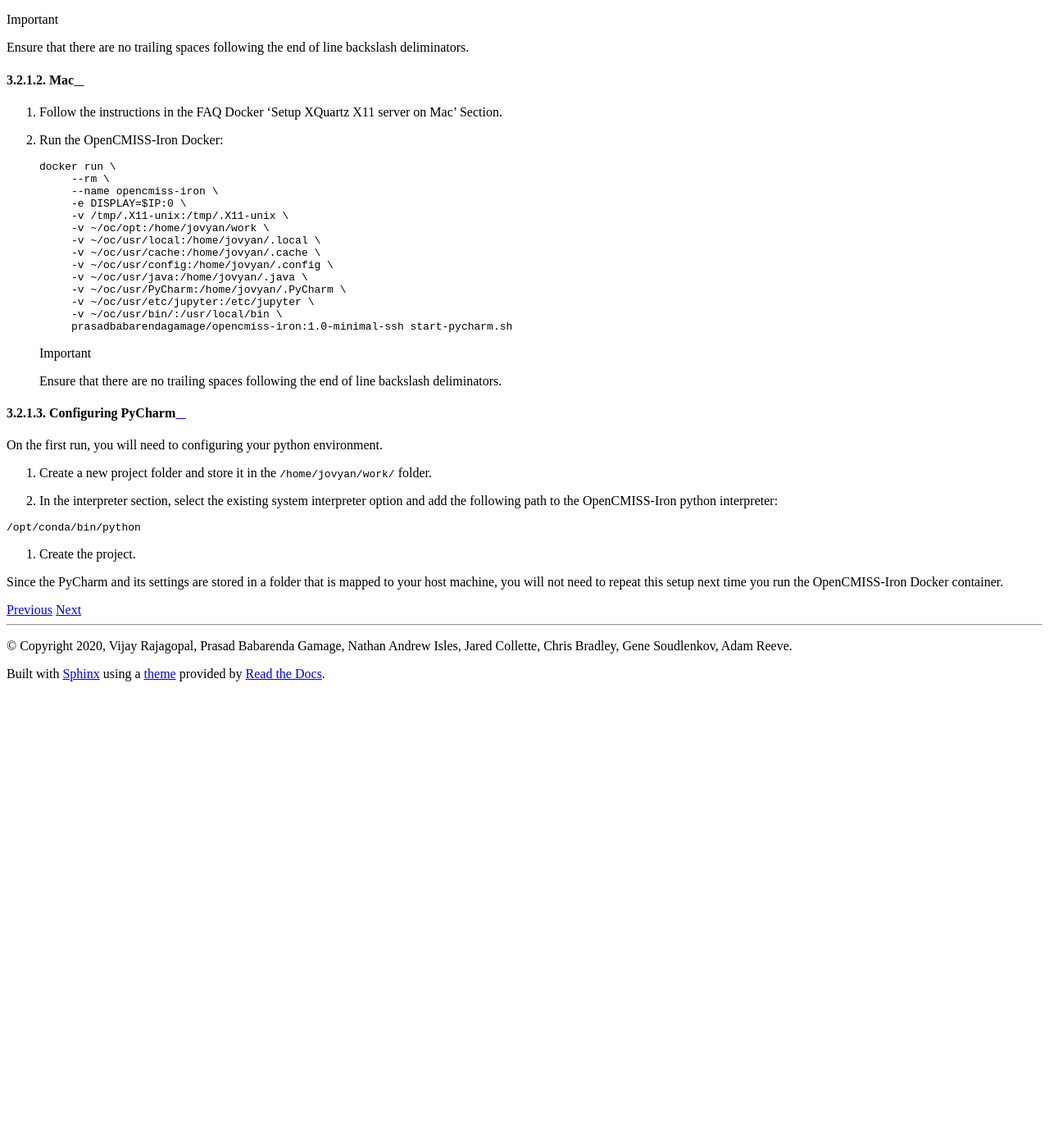
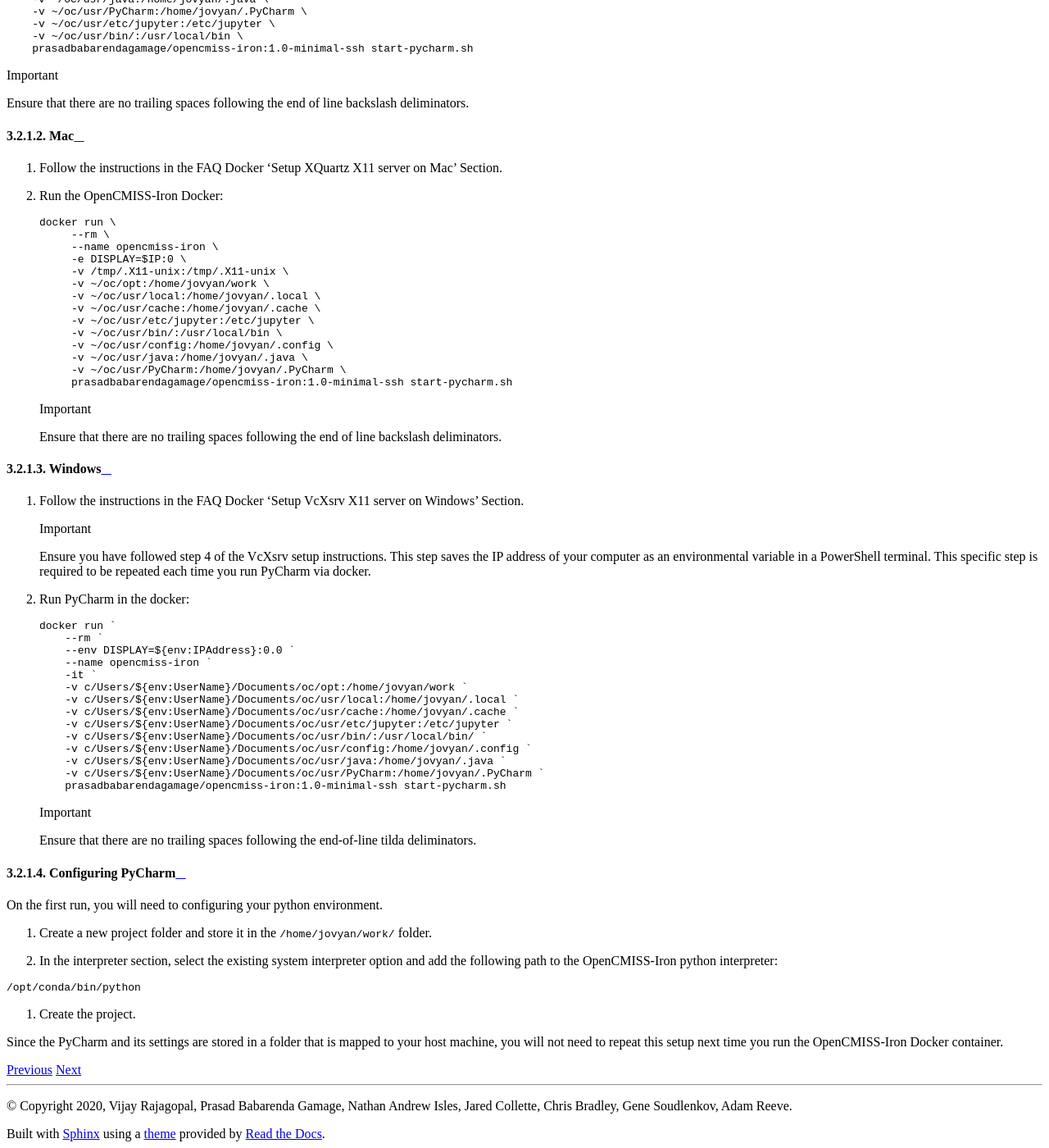
Before and after one commit to OpenCMISS-Examples/OpenCMISS-Iron-tutorials, a Sphinx documentation site: the page built from docs/source/getting_started/running/pycharm.md, in a window 1280 px wide and 1400 px high, scrolled down 1383 px. Shown: the whole window at 82% size. Built offline with Sphinx 7.4.7 and the Read the Docs theme 2.0.0, drawn with Linux system fonts in a browser that asks for light colours; pages that are not in the unit, such as notebooks, are missing from menus; before the commit the page ends 2222 px from its top, so only the background shows below that; some of the changed text lies outside the part shown.

Commit message:
Adding ability to use PyCharm GUI within docker on Windows
Addresses Issue #7

````diff
--- a/docs/source/faq.rst
+++ b/docs/source/faq.rst
@@ -14,4 +14,5 @@
   faq/docker/installing_python_libraries
   faq/docker/ssh_tunnelling
   faq/docker/setup_xquartz_x11_server_mac
+  faq/docker/setup_vcxsrv_x11_server_windows
   faq/docker/troubleshooting
--- a/docs/source/getting_started/running/pycharm.md
+++ b/docs/source/getting_started/running/pycharm.md
@@ -15,6 +15,9 @@
 The following Docker command can be used to start PyCharm.
 
 PyCharm will automatically be downloaded and installed in the `~/work/PyCharm` folder, which is a folder on the host machine that is mounted within the Docker container. This means that PyCharm will only need to be installed once and all settings will persist even after the Docker container is shutdown/restarted. The specific version of PyCharm that is downloaded can be specified in the `oc/usr/bin/start-pycharm.sh` script. By default, PyCharm 2020.2.3 is installed.
+
+``` Important:: If the commands for running docker outlined below give errors, please try the command again (or a few times).
+```
 
 #### Linux
 Run the following command:
@@ -51,51 +54,43 @@
          -v ~/oc/opt:/home/jovyan/work \
          -v ~/oc/usr/local:/home/jovyan/.local \
          -v ~/oc/usr/cache:/home/jovyan/.cache \
+         -v ~/oc/usr/etc/jupyter:/etc/jupyter \
+         -v ~/oc/usr/bin/:/usr/local/bin \
          -v ~/oc/usr/config:/home/jovyan/.config \
          -v ~/oc/usr/java:/home/jovyan/.java \
          -v ~/oc/usr/PyCharm:/home/jovyan/.PyCharm \
-         -v ~/oc/usr/etc/jupyter:/etc/jupyter \
-         -v ~/oc/usr/bin/:/usr/local/bin \
          prasadbabarendagamage/opencmiss-iron:1.0-minimal-ssh start-pycharm.sh
     ```
 
     ``` Important:: Ensure that there are no trailing spaces following the end of line backslash deliminators.
     ```
 
-<!---
 #### Windows
-TBC
-```bash
-docker run \
-    --rm \
-    --name opencmiss-iron \
-    -e DISPLAY=${DISPLAY} \
-    -v /tmp/.X11-unix:/tmp/.X11-unix \
-    -v ~/oc/opt:/home/jovyan/work \
-    -v ~/oc/usr/local:/home/jovyan/.local \
-    -v ~/oc/usr/cache:/home/jovyan/.cache \
-    -v ~/oc/usr/config:/home/jovyan/.config \
-    -v ~/oc/usr/java:/home/jovyan/.java \
-    -v ~/oc/usr/PyCharm:/home/jovyan/.PyCharm \
-    -v ~/oc/usr/etc/jupyter:/etc/jupyter \
-    -v ~/oc/usr/bin/:/usr/local/bin \
-    prasadbabarendagamage/opencmiss-iron:1.0-minimal-ssh start-pycharm.sh
+1. Follow the instructions in the FAQ Docker 'Setup VcXsrv X11 server on Windows' Section.
 
-docker.exe run --rm -d ^
-        --name pycharm-pro ^
-        -e DISPLAY=YOUR_IP_ADDRESS:0.0 ^
-        -v %TEMP%\.X11-unix:/tmp/.X11-unix ^
-        -v %USERPROFILE%\pycharm-docker:/home/developer ^
-        -v %USERPROFILE%\pycharm-docker\python2.7:/usr/local/lib/python2.7 ^
-        -v %USERPROFILE%\pycharm-docker\python3.7:/usr/local/lib/python3.7 ^
-        rycus86/pycharm-pro:latest
+    ``` Important:: Ensure you have followed step 4 of the VcXsrv setup instructions. This step saves the IP address of your computer as an environmental variable in a PowerShell terminal. This specific step is required to be repeated each time you run PyCharm via docker.
+    ```
 
-```
+2. Run PyCharm in the docker:
+    ```bash
+    docker run `
+        --rm `
+        --env DISPLAY=${env:IPAddress}:0.0 `
+        --name opencmiss-iron `
+        -it `
+        -v c/Users/${env:UserName}/Documents/oc/opt:/home/jovyan/work `
+        -v c/Users/${env:UserName}/Documents/oc/usr/local:/home/jovyan/.local `
+        -v c/Users/${env:UserName}/Documents/oc/usr/cache:/home/jovyan/.cache `
+        -v c/Users/${env:UserName}/Documents/oc/usr/etc/jupyter:/etc/jupyter `
+        -v c/Users/${env:UserName}/Documents/oc/usr/bin/:/usr/local/bin/ `
+        -v c/Users/${env:UserName}/Documents/oc/usr/config:/home/jovyan/.config `
+        -v c/Users/${env:UserName}/Documents/oc/usr/java:/home/jovyan/.java `
+        -v c/Users/${env:UserName}/Documents/oc/usr/PyCharm:/home/jovyan/.PyCharm `
+        prasadbabarendagamage/opencmiss-iron:1.0-minimal-ssh start-pycharm.sh
+    ```
 
-``` Important:: Ensure that there are no trailing spaces following the end-of-line tilda deliminators.
-```
-
--->
+    ``` Important:: Ensure that there are no trailing spaces following the end-of-line tilda deliminators.
+    ```
 
 #### Configuring PyCharm
 On the first run, you will need to configuring your python environment.
````
Also changed, not shown: docs/source/faq/docker/setup_vcxsrv_x11_server_windows.md (added, +16 -0 lines), docs/source/faq/docker/setup_xquartz_x11_server_mac.md (+1 -1 lines), docs/source/getting_started/running/visual_studio_code.md (+2 -1 lines).
